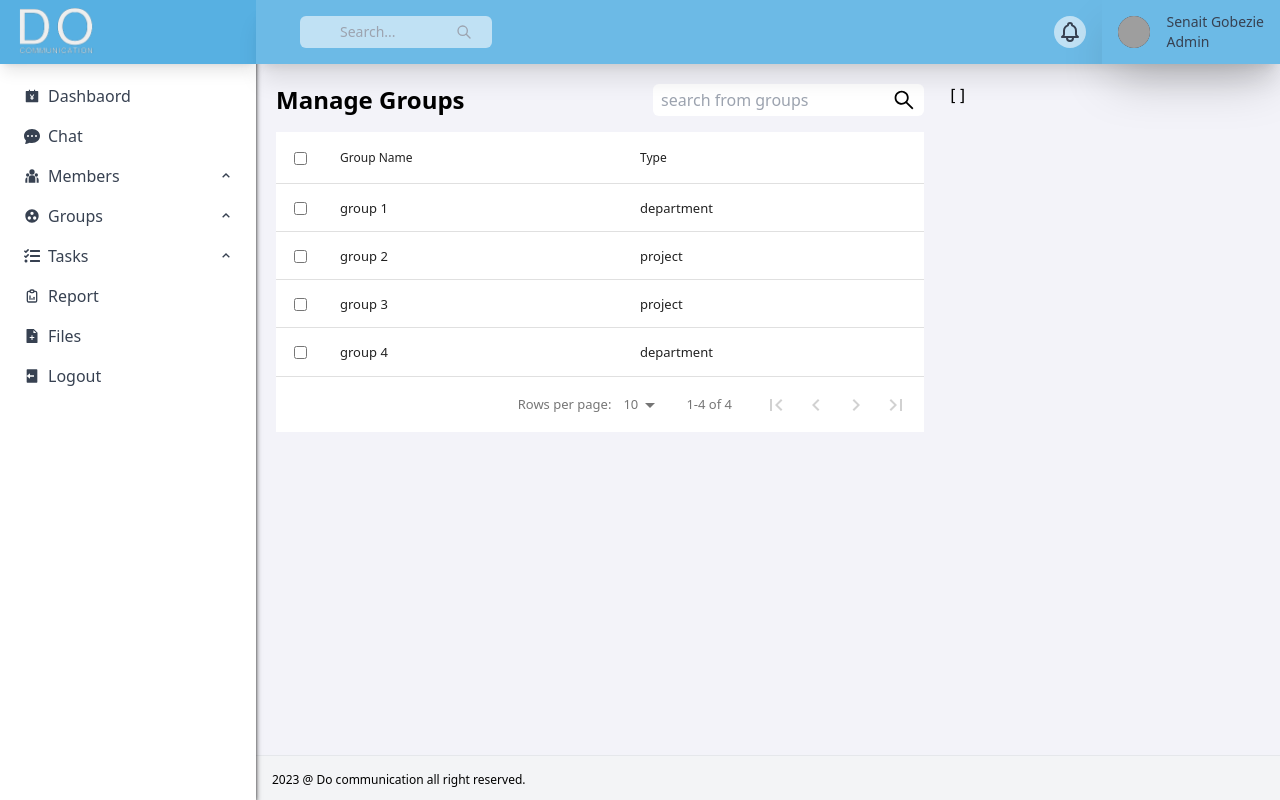
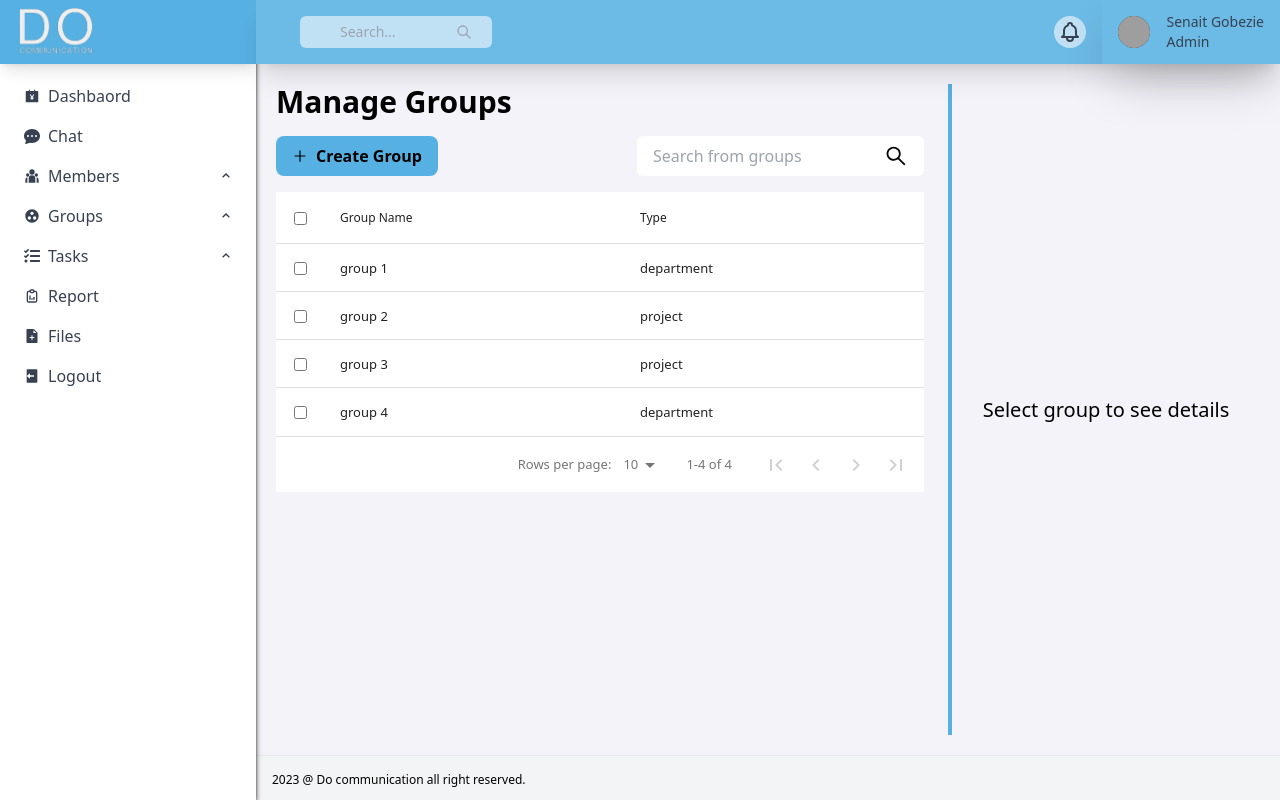
Before and after one commit to do-communication/do-communication, a Next.js app: page /admin/groups/manage in a window 1280 px wide. Built offline with nearby package versions, Linux system fonts and the light colour scheme; grey boxes are pictures that could not be loaded.

Commit message:
select group for multiple and none

```diff
--- a/src/pages/admin/groups/manage.jsx
+++ b/src/pages/admin/groups/manage.jsx
@@ -1,8 +1,9 @@
 import AdminLayout from "@/components/layouts/AdminLayout/AdminLayout";
 import { allGroups } from "@/mock/groups";
+import Link from "next/link";
 import { useState, useEffect, useCallback } from "react";
 import DataTable from "react-data-table-component";
-import { AiOutlineSearch } from "react-icons/ai";
+import { AiOutlineClose, AiOutlinePlus, AiOutlineSearch } from "react-icons/ai";
 const ManageGroup = () => {
   const [groups, setGroups] = useState(allGroups);
   const [search, setSearch] = useState("");
@@ -40,17 +41,23 @@ const ManageGroup = () => {
 
   return (
     <AdminLayout>
-      <div className="grid grid-cols-3 gap-x-6">
+      <div className="grid min-h-full grid-cols-3 gap-x-6">
         <div className="col-span-2">
+          <h1 className="mb-4 text-3xl font-semibold">Manage Groups</h1>
           <div className="flex items-center justify-between mb-4">
-            <h1 className="text-2xl font-semibold">Manage Groups</h1>
-            <div className="flex pr-2 bg-white border-gray-700 rounded-md ">
+            <Link
+              href="/admin/groups/create"
+              className="flex items-center justify-center gap-2 px-4 py-2 text-base font-semibold rounded-lg bg-primary hover:bg-secondary"
+            >
+              <AiOutlinePlus /> Create Group
+            </Link>
+            <div className="flex pr-4 bg-white border-gray-700 rounded-md ">
               <input
                 type="search"
                 value={search}
                 onChange={(e) => setSearch(e.target.value)}
-                className="py-1 pl-2 bg-transparent outline-none"
-                placeholder="search from groups"
+                className="py-2 pl-4 bg-transparent outline-none"
+                placeholder="Search from groups"
               />
               <AiOutlineSearch className="w-6 h-auto" />
             </div>
@@ -63,8 +70,39 @@ const ManageGroup = () => {
             pagination
           />
         </div>
-        <div>
-          <pre>{JSON.stringify(selectedRows, null, 4)}</pre>
+        <div className="border-l-4 border-primary">
+          {/* <pre>{JSON.stringify(selectedRows, null, 4)}</pre> */}
+          {/* if no row is selected */}
+          {selectedRows.length === 0 && (
+            <div className="flex items-center justify-center w-full h-full text-xl">
+              <p>Select group to see details</p>
+            </div>
+          )}
+          {/* if multiple rows are selected */}
+          {selectedRows.length > 1 && (
+            <>
+              <h3 className="flex justify-between px-2 pb-4 text-xl font-semibold">
+                Selected Groups
+                <button className="flex items-center gap-1 px-2 py-1 text-base text-white bg-red-600 rounded-lg hover:bg-red-500">
+                  <AiOutlineClose className="w-5 h-auto" />
+                  Delete All
+                </button>
+              </h3>
+              <ul className="flex flex-col gap-2 px-2">
+                {selectedRows.map((row, index) => (
+                  <li
+                    key={index}
+                    className="flex justify-between px-4 py-2 bg-white rounded-lg shadow-sm shadow-black"
+                  >
+                    <p>{row.name}</p>
+                    <button className="p-1 text-white bg-red-600 rounded-lg hover:bg-red-500">
+                      <AiOutlineClose />
+                    </button>
+                  </li>
+                ))}
+              </ul>
+            </>
+          )}
         </div>
       </div>
     </AdminLayout>
```
